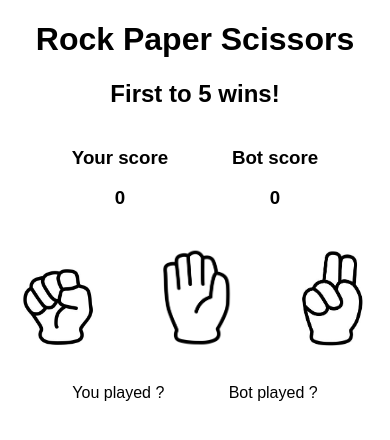
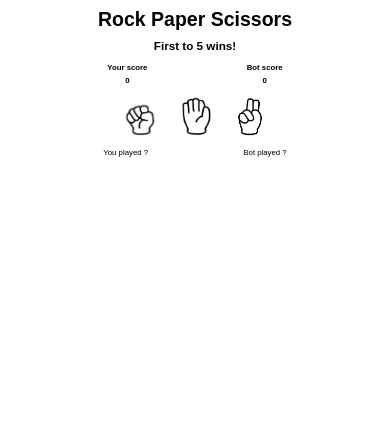
Before and after one commit to beterbread/rock-paper-scissors, a plain HTML site: page index.html in a window 390 px wide. Drawn offline with Linux system fonts and the light colour scheme.

Commit message:
Responsive design

```diff
--- a/index.html
+++ b/index.html
@@ -1,6 +1,5 @@
 <!DOCTYPE html>
 <html lang="en">
-<main>
 <head>
   <meta charset="UTF-8">
   <meta name="viewport" content="width=device-width, initial-scale=1.0">
@@ -43,5 +42,4 @@
   </div>
   <script src="script.js"></script>
 </body>
-</main>
 </html>
--- a/style.css
+++ b/style.css
@@ -9,8 +9,8 @@ body {
 }
 
 input {
-  width: 100px;
-  height: 100px;
+  width: 10vw;
+  height: 10vw;
 }
 
 .buttons {
@@ -19,7 +19,7 @@ input {
 }
 
 input {
-  margin: 20px;
+  margin: 2vw;
 }
 
 .popup {
@@ -39,23 +39,28 @@ input {
   border-radius: 5px;
   top: 50%;
   left: 50%;
+  width: 20vw;
+  height: auto;
   transform: translate(-50%, -50%);
   background-color: #fff;
-  padding: 20px;
+  padding: 2vw;
 }
 
 .winner {
+  font-size: 2.5vw;
   text-align: center;
 }
 
 .play-again {
   display: inline-block;
-  padding: 10px 20px;
+  padding: 1.5vw 3vw;
   background-color: #00cc00;
   color: #ffffff;
-  font-size: 16px;
+  font-size: 2vw;
   text-decoration: none;
   border-radius: 4px;
+  height: 5vw;
+  width: auto;
   border: none;
   cursor: pointer;
   transition: background-color 0.3s ease;
@@ -73,3 +78,21 @@ input {
   display: flex;
   flex-direction: row;
 }
+
+h1 {
+  font-size: 5vw;
+  margin-top: 2vw;
+  margin-bottom: 2vw;
+}
+
+h2 {
+  font-size: 3vw;
+  margin-top: 2vw;
+  margin-bottom: 2vw;
+}
+
+h3, p {
+  font-size: 2vw;
+  margin-top: 1vw;
+  margin-bottom: 1vw;
+}
```
Lines whose indentation alone changed are shown as unchanged.
